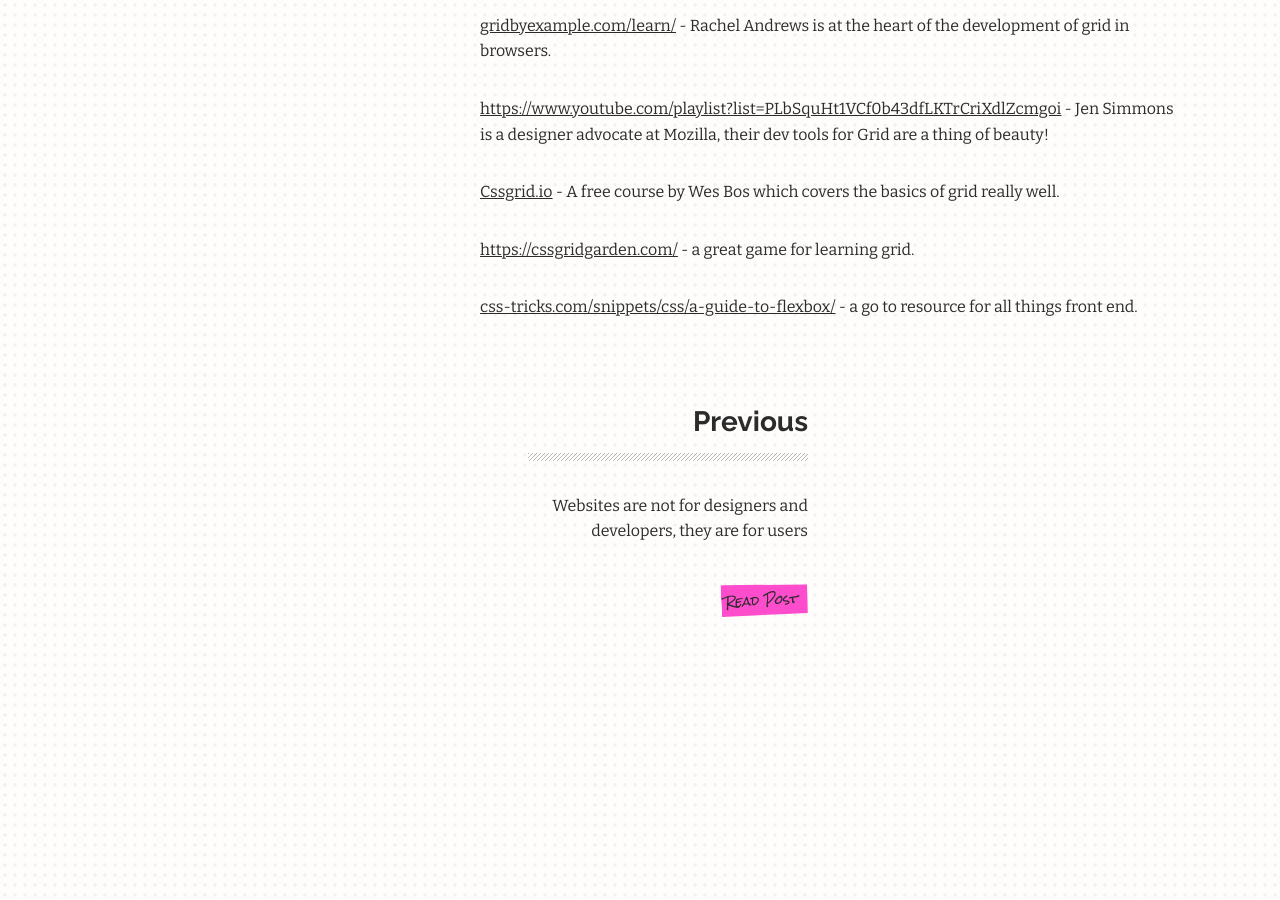
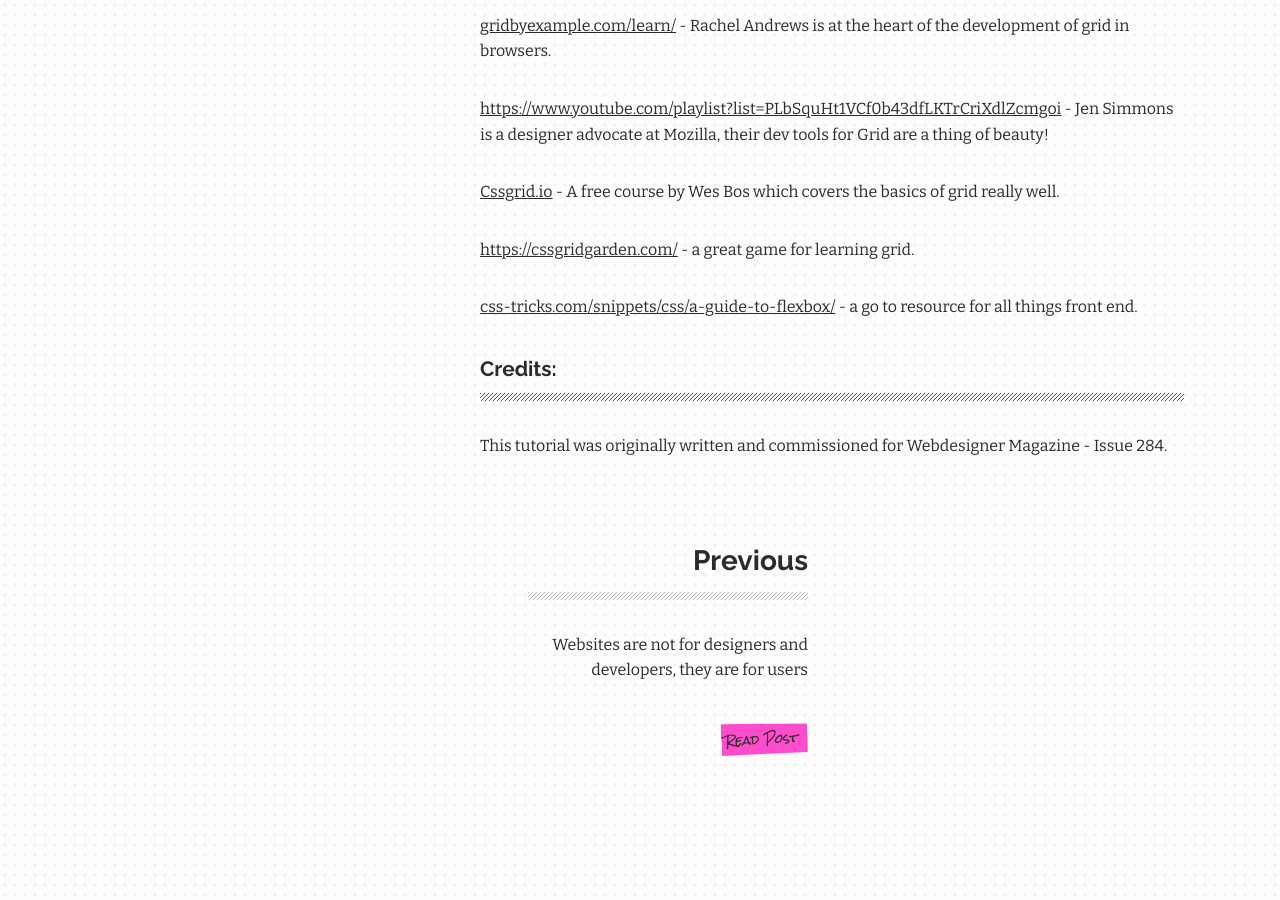
Before and after one commit to maxray/maxray.github.io, a Jekyll site: the page built from _posts/2019-04-05-back-to-basics-c.markdown, in a window 1280 px wide and 900 px high, scrolled down 8320 px. Built offline with Jekyll 4.4.1, drawn with Linux system fonts in a browser that asks for light colours.

Commit message:
css article

```diff
--- a/_posts/2019-04-05-back-to-basics-c.markdown
+++ b/_posts/2019-04-05-back-to-basics-c.markdown
@@ -253,3 +253,7 @@
 <a href="https://cssgridgarden.com/">https://cssgridgarden.com/</a> - a great game for learning grid.
 
 <a href="https://css-tricks.com/snippets/css/a-guide-to-flexbox/">css-tricks.com/snippets/css/a-guide-to-flexbox/</a> - a go to resource for all things front end.
+
+#### Credits:
+
+This tutorial was originally written and commissioned for Webdesigner Magazine - Issue 284.
```
